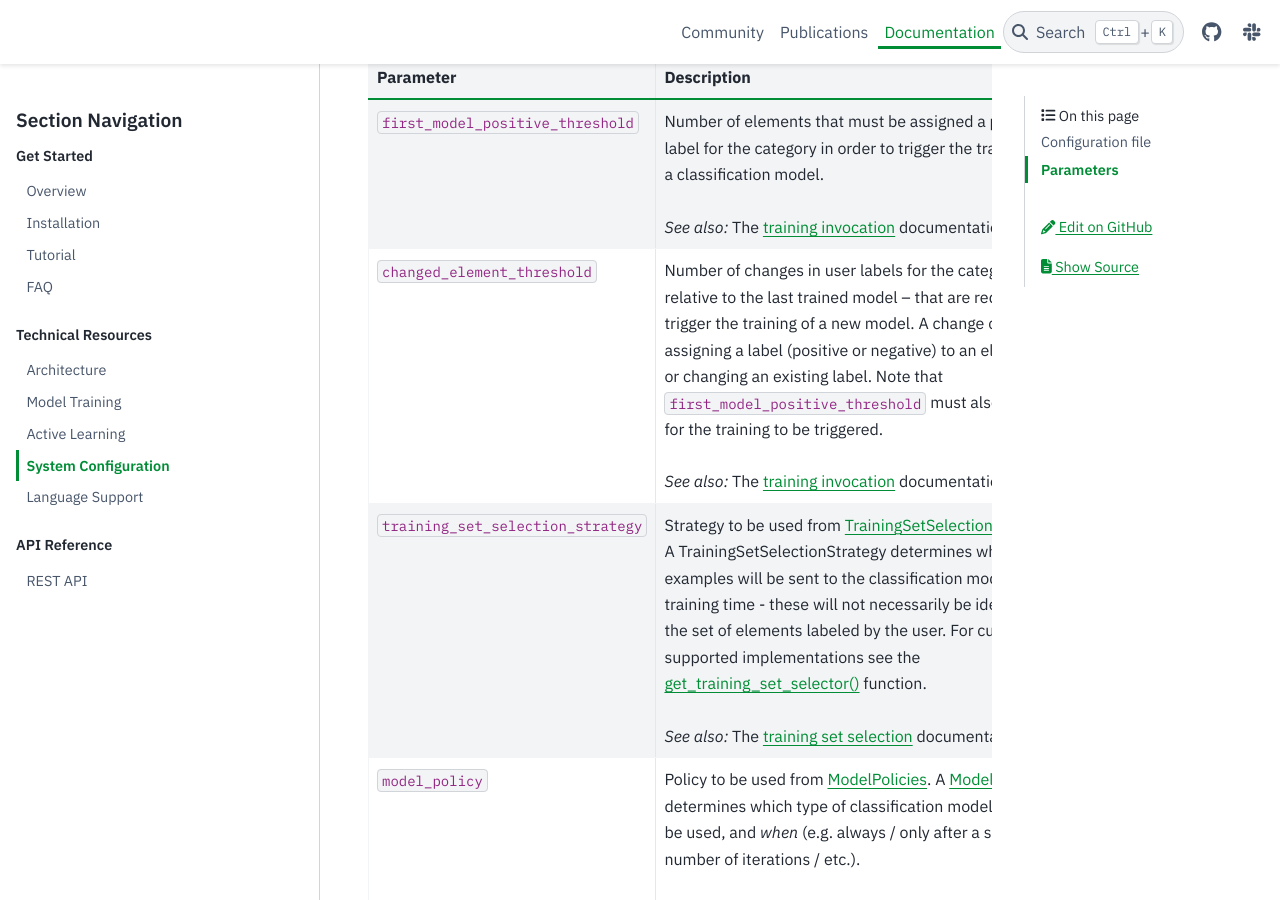
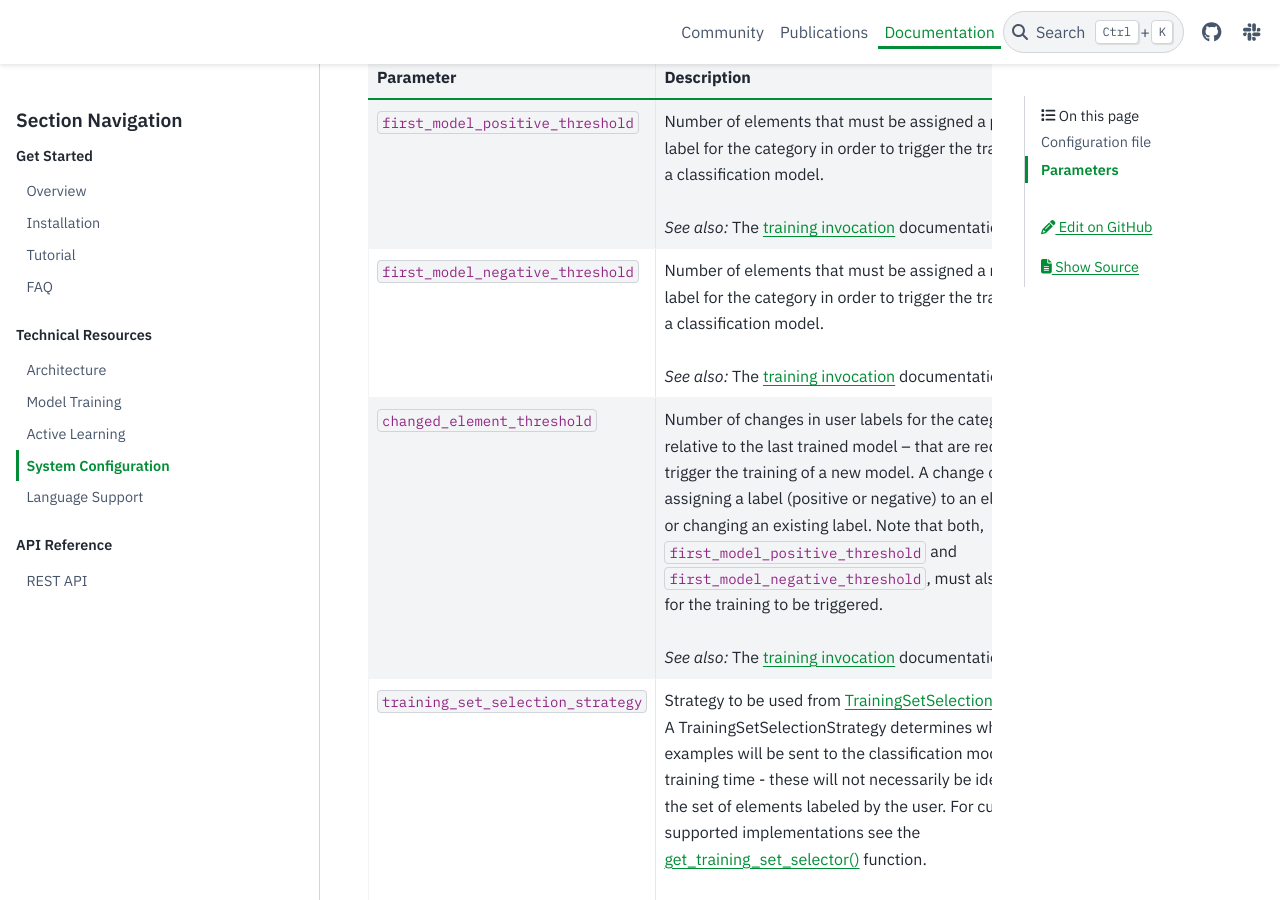
Before and after one commit to label-sleuth/label-sleuth.org, a Sphinx documentation site: the page built from docs/docs/dev/configuration.md, in a window 1280 px wide and 900 px high, scrolled down 850 px. Built offline with Sphinx 7.4.7 and the PyData theme 0.15.4, drawn with Linux system fonts in a browser that asks for light colours.

Commit message:
Add first_model_negative_threshold to the documentation

```diff
--- a/docs/docs/dev/configuration.md
+++ b/docs/docs/dev/configuration.md
@@ -26,7 +26,8 @@ The following parameters can be set in the configuration file:
 | Parameter | Description |
 |-----------|-------------|
 | `first_model_positive_threshold`  | Number of elements that must be assigned a positive label for the category in order to trigger the training of a classification model. <br /> <br /> _See also:_ The [training invocation](model_training.md#training-invocation) documentation. |
-| `changed_element_threshold`       | Number of changes in user labels for the category -- relative to the last trained model -- that are required to trigger the training of a new model. A change can be a assigning a label (positive or negative) to an element, or changing an existing label. Note that `first_model_positive_threshold` must also be met for the training to be triggered. <br /> <br /> _See also:_ The [training invocation](model_training.md#training-invocation) documentation. |
+| `first_model_negative_threshold`  | Number of elements that must be assigned a negative label for the category in order to trigger the training of a classification model. <br /> <br /> _See also:_ The [training invocation](model_training.md#training-invocation) documentation. |
+| `changed_element_threshold`       | Number of changes in user labels for the category -- relative to the last trained model -- that are required to trigger the training of a new model. A change can be a assigning a label (positive or negative) to an element, or changing an existing label. Note that both, `first_model_positive_threshold` and `first_model_negative_threshold`, must also be met for the training to be triggered. <br /> <br /> _See also:_ The [training invocation](model_training.md#training-invocation) documentation. |
 | `training_set_selection_strategy` | Strategy to be used from [TrainingSetSelectionStrategy](https://github.com/label-sleuth/label-sleuth/blob/main/label_sleuth/training_set_selector/train_set_selector_api.py). A TrainingSetSelectionStrategy determines which examples will be sent to the classification models at training time - these will not necessarily be identical to the set of elements labeled by the user. For currently supported implementations see the [get_training_set_selector()](https://github.com/label-sleuth/label-sleuth/blob/main/label_sleuth/training_set_selector/training_set_selector_factory.py) function. <br /> <br /> _See also:_ The [training set selection](model_training.md#training-set-selection) documentation. |
 | `model_policy`                    | Policy to be used from [ModelPolicies](https://github.com/label-sleuth/label-sleuth/blob/main/label_sleuth/models/core/model_policies.py). A [ModelPolicy](https://github.com/label-sleuth/label-sleuth/blob/main/label_sleuth/models/policy/model_policy.py) determines which type of classification model(s) will be used, and _when_ (e.g. always / only after a specific number of iterations / etc.). <br /> <br /> _See also:_ The [model selection](model_training.md#model-selection) documentation. |
 | `active_learning_strategy`        | Strategy to be used from [ActiveLearningCatalog](https://github.com/label-sleuth/label-sleuth/blob/main/label_sleuth/active_learning/core/catalog.py). An [ActiveLearner](https://github.com/label-sleuth/label-sleuth/blob/main/label_sleuth/active_learning/core/active_learning_api.py) module implements the strategy for recommending the next elements to be labeled by the user, aiming to increase the efficiency of the annotation process. <br /> <br /> _See also:_ The [active learning](active_learning.md) documentation. |
```
Also changed, not shown: docs/docs/dev/model_training.md (+1 -0 lines).
